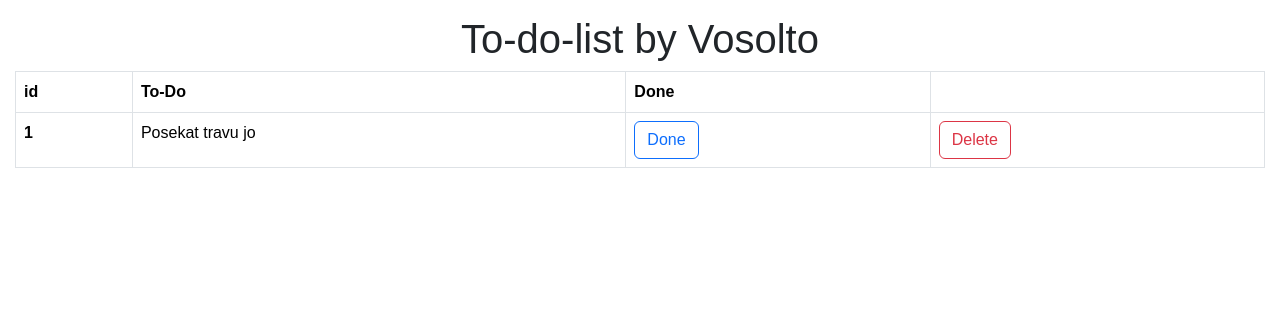
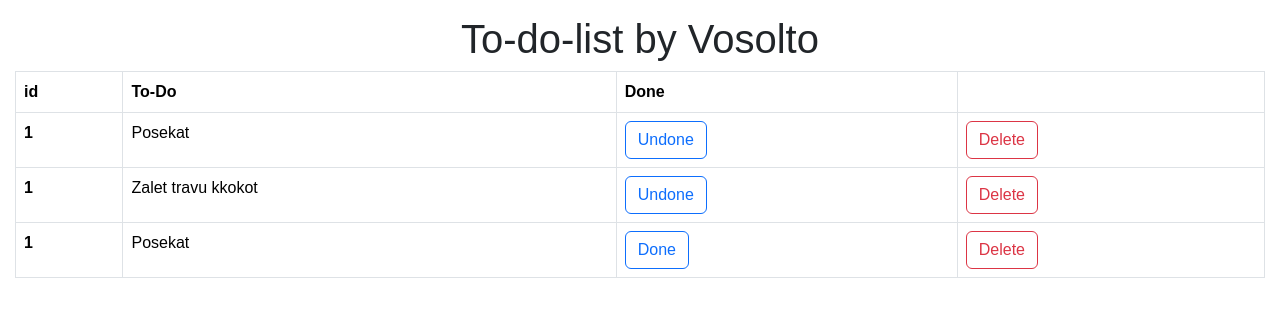
Before and after one commit to soldapolda/to-do-app, a React (Create React App) app: page / in a window 1280 px wide. Shown: the top 316 px of the page. Built offline with nearby package versions, Linux system fonts and the light colour scheme.

Commit message:
added deleting and done/undone btn

```diff
--- a/src/App.jsx
+++ b/src/App.jsx
@@ -1,11 +1,40 @@
+import { useState } from "react"
 import Header from "./components/Header"
 import ToDoList from "./components/ToDoList"
 
 function App() {
+    const [toDos, setToDos] = useState([
+        { title: "Posekat", done: false },
+        { title: "Zalet travu kkokot", done: false },
+        { title: "Posekat", done: true },
+    ])
+
+    const handleDelete = (index) => {
+        setToDos(toDos.filter((_, i) => i !== index))
+    }
+
+    const handleDoneToggle = (index) => {
+        setToDos(
+            toDos.map((toDo, i) => {
+                if (index === i) {
+                    return {
+                        ...toDo,
+                        done: !toDo.done,
+                    }
+                }
+                return toDo
+            })
+        )
+    }
+
     return (
         <>
             <Header>To-do-list by Vosolto</Header>
-            <ToDoList></ToDoList>
+            <ToDoList
+                toDos={toDos}
+                onDelete={handleDelete}
+                onDone={handleDoneToggle}
+            />
         </>
     )
 }
--- a/src/components/ToDoList.jsx
+++ b/src/components/ToDoList.jsx
@@ -1,6 +1,6 @@
 import ToDoItem from "./ToDoItem.tsx"
 
-function ToDoList() {
+function ToDoList({ toDos, onDelete, onDone }) {
     return (
         <table className="table table-bordered">
             <thead>
@@ -12,18 +12,21 @@ function ToDoList() {
                 </tr>
             </thead>
             <tbody>
+                {toDos.map((toDo, index) => (
                     <ToDoItem
+                        key={index}
                         onDone={(id) => {
-                        console.log(id)
+                            onDone(id)
                         }}
                         onDelete={(id) => {
-                        console.log(id)
+                            onDelete(id)
                         }}
-                    done={true}
-                    id="5"
+                        done={toDo.done}
+                        id={index}
                     >
-                    Posekat travu jo
+                        {toDo.title}
                     </ToDoItem>
+                ))}
             </tbody>
         </table>
     )
```
Lines whose indentation alone changed are shown as unchanged.
